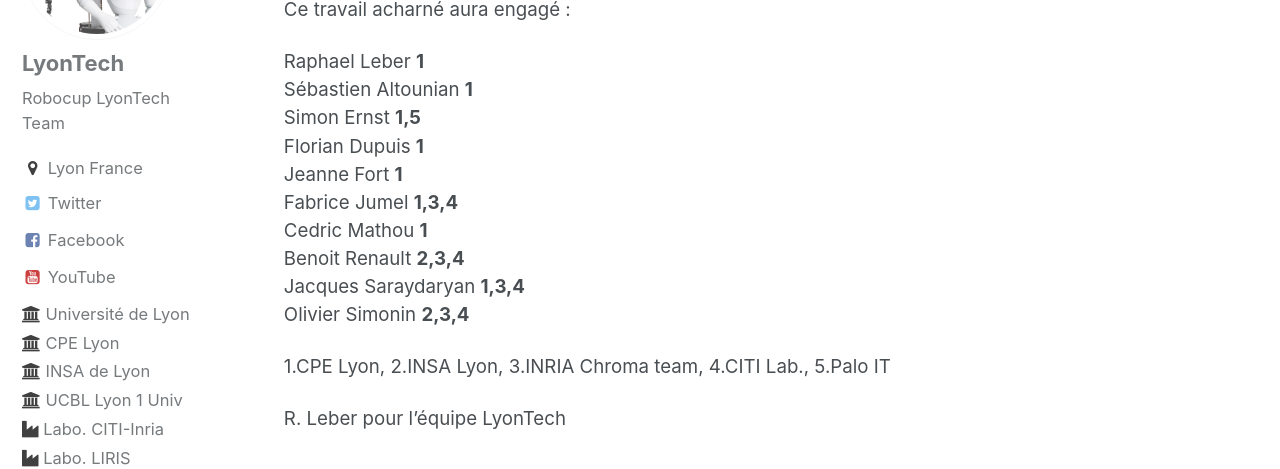
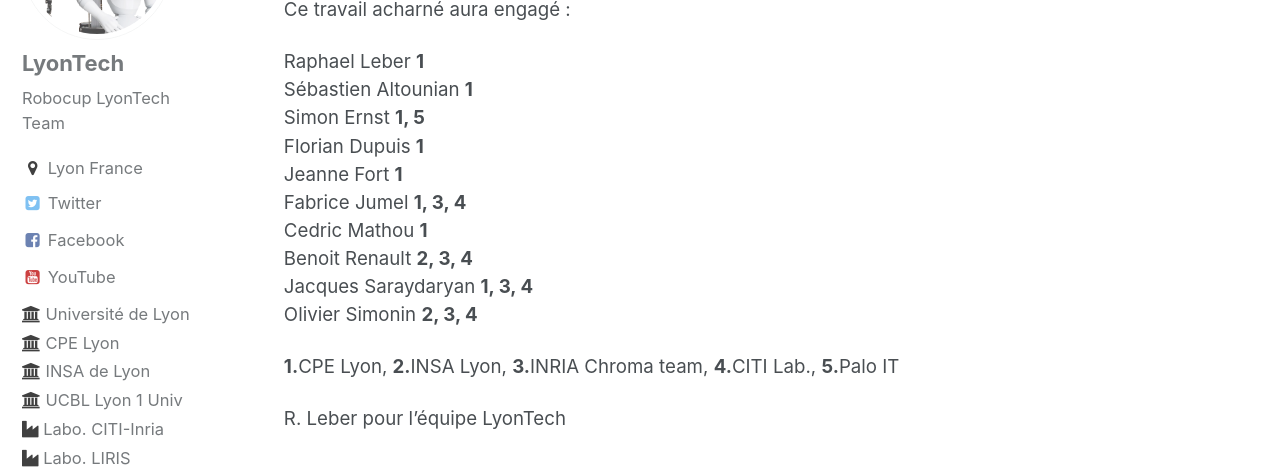
Before and after one commit to Robocup-Lyontech/Robocup-Lyontech.github.io, a Jekyll site: the page built from _posts/2021-07-06-LyonTech-2nd-on-the-podium-fr.md, in a window 1280 px wide and 900 px high, scrolled down 2658 px. Shown: the part 154-623 px from the top of the window. Built offline with Jekyll 4.4.1, drawn with Linux system fonts in a browser that asks for light colours.

Commit message:
article robocup correction

```diff
--- a/_posts/2021-07-06-LyonTech-2nd-on-the-podium-fr.md
+++ b/_posts/2021-07-06-LyonTech-2nd-on-the-podium-fr.md
@@ -38,16 +38,16 @@
 
 Raphael Leber **1**
 Sébastien Altounian **1**
-Simon Ernst **1,5**
+Simon Ernst **1, 5**
 Florian Dupuis **1**
 Jeanne Fort **1**
-Fabrice Jumel **1,3,4**
+Fabrice Jumel **1, 3, 4**
 Cedric Mathou **1**
-Benoit Renault **2,3,4**
-Jacques Saraydaryan **1,3,4**
-Olivier Simonin **2,3,4**
+Benoit Renault **2, 3, 4**
+Jacques Saraydaryan **1, 3, 4**
+Olivier Simonin **2, 3, 4**
 
-1.CPE Lyon, 2.INSA Lyon, 3.INRIA Chroma team, 4.CITI Lab., 5.Palo IT
+**1.**CPE Lyon, **2.**INSA Lyon, **3.**INRIA Chroma team, **4.**CITI Lab., **5.**Palo IT
 
 
 
```
